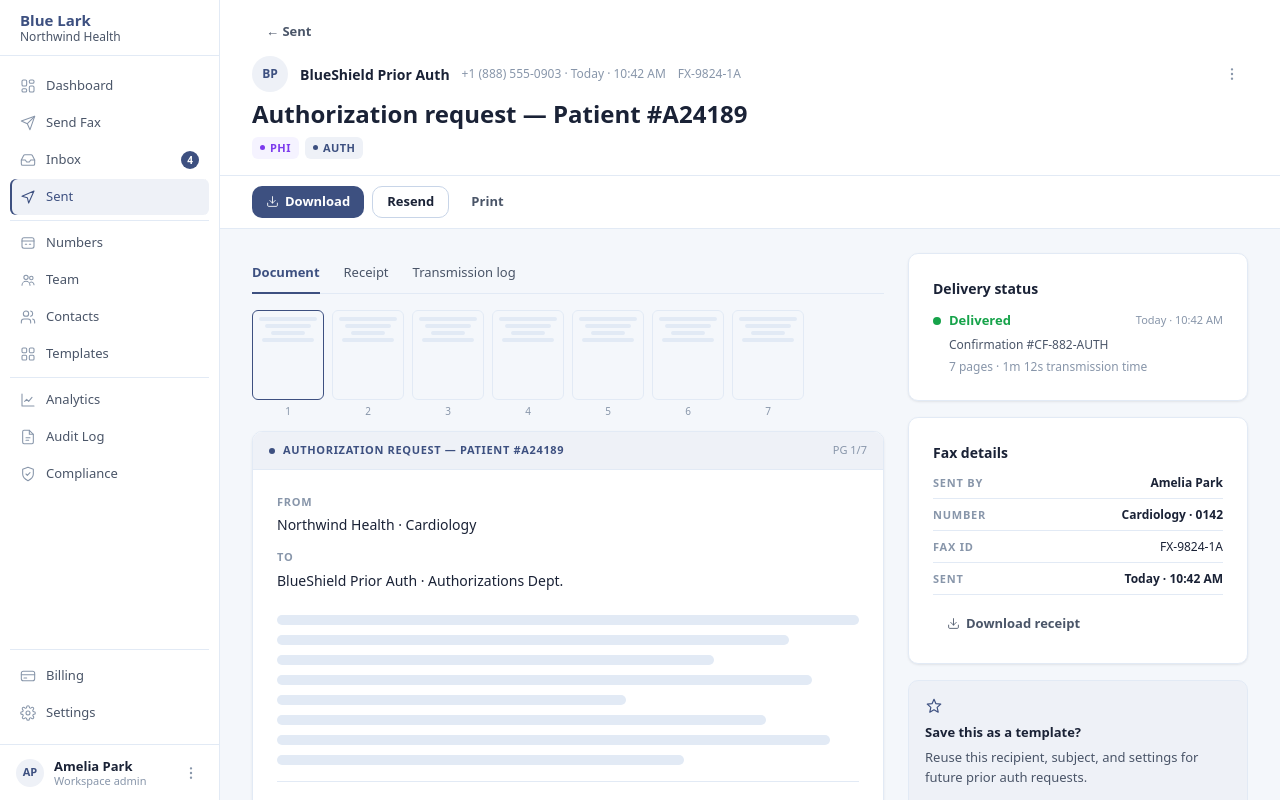
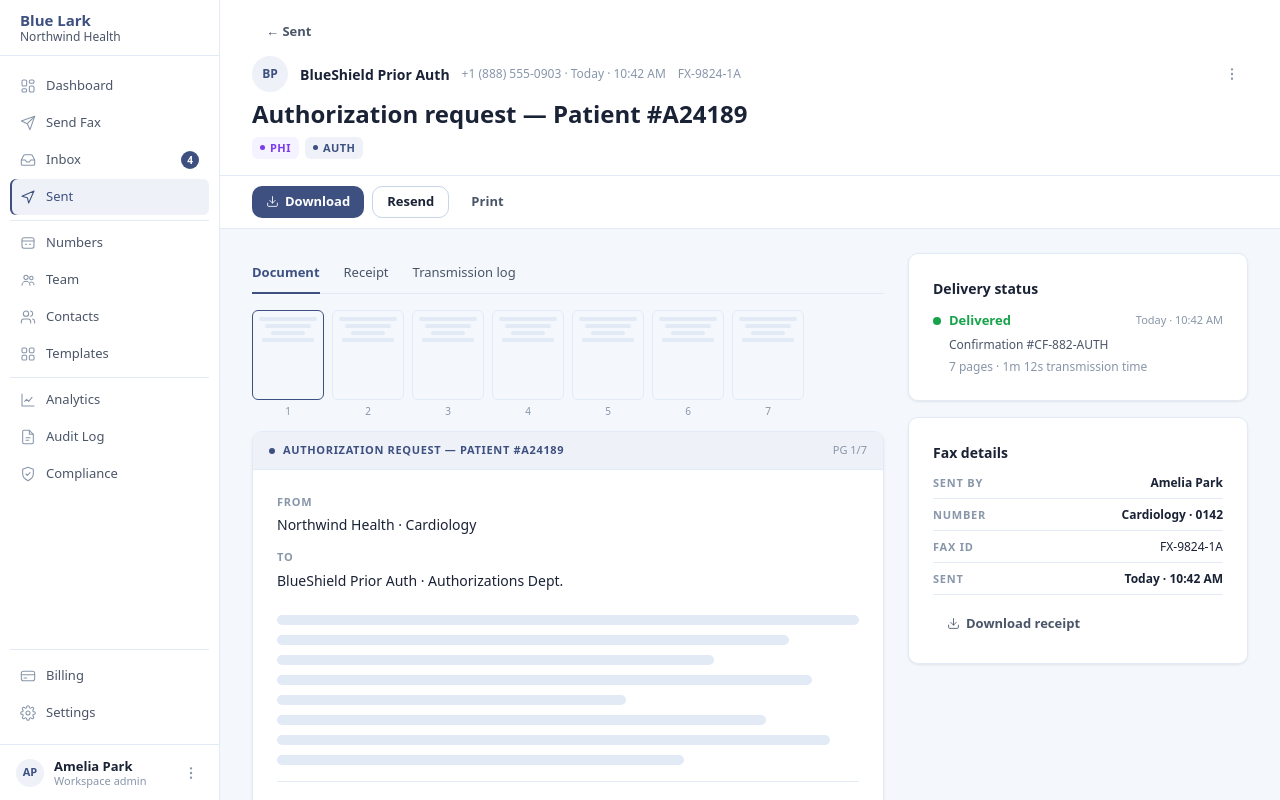
Before and after one commit to kschulze3142/design-prototype, a Next.js app: page /app/sent/FX-9824-1A in a window 1280 px wide. Built offline with nearby package versions, Linux system fonts and the light colour scheme.

Commit message:
sent detail: remove save as template card

```diff
--- a/app/app/sent/[id]/page.tsx
+++ b/app/app/sent/[id]/page.tsx
@@ -603,39 +603,6 @@ export default function SentDetailPage() {
             </div>
           </Card>
 
-          {/* Save as template card */}
-          <Card padding={16} style={{
-            background: 'var(--color-primary-subtle)',
-            boxShadow: 'none',
-            marginTop: 16,
-          }}>
-            <svg width="18" height="18" viewBox="0 0 24 24" fill="none" stroke="currentColor"
-              strokeWidth="1.6" strokeLinecap="round" strokeLinejoin="round"
-              style={{ color: 'var(--color-primary)' }}>
-              <path d="M12 3l2.6 5.9 6.4.6-4.8 4.4 1.4 6.3L12 17l-5.6 3.2 1.4-6.3L3 9.5l6.4-.6Z" />
-            </svg>
-            <div style={{
-              fontFamily: 'var(--font-body)', fontSize: 13, fontWeight: 700,
-              color: 'var(--color-text-primary)', marginTop: 8,
-            }}>
-              Save this as a template?
-            </div>
-            <div style={{
-              fontFamily: 'var(--font-body)', fontSize: 13,
-              color: 'var(--color-text-secondary)', lineHeight: 1.55, marginTop: 4,
-            }}>
-              Reuse this recipient, subject, and settings for future prior auth requests.
-            </div>
-            <div style={{ marginTop: 10 }}>
-              <a href="#" onClick={e => e.preventDefault()} style={{
-                fontFamily: 'var(--font-body)', fontSize: 13, fontWeight: 700,
-                color: 'var(--color-primary)', textDecoration: 'none',
-              }}>
-                Create template →
-              </a>
-            </div>
-          </Card>
-
         </div>
       </div>
     </div>
```
